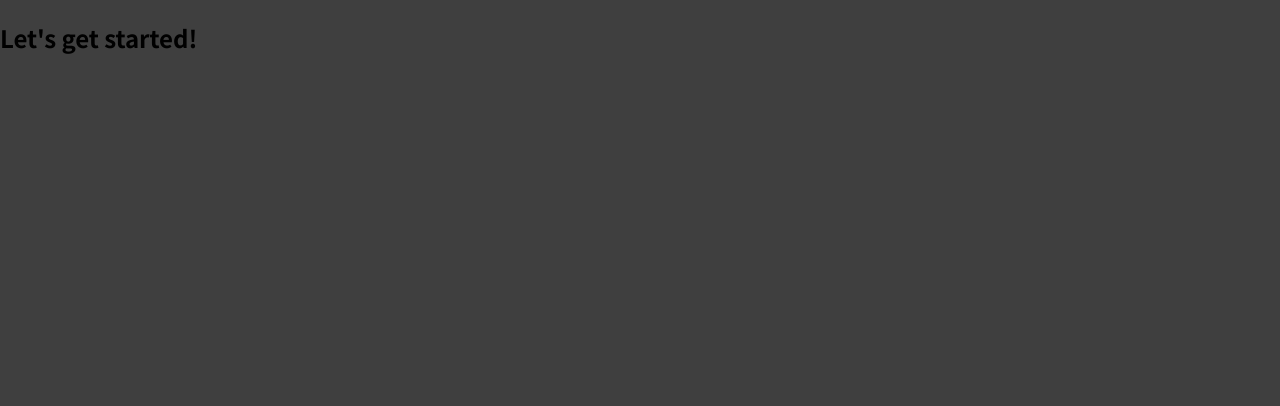
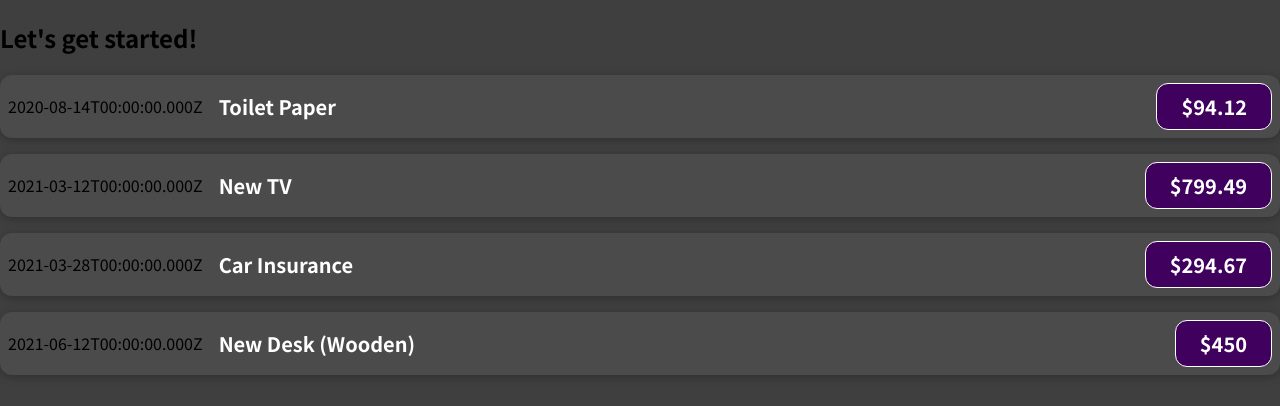
Before and after one commit to rashmimanandhar/expense-log, a JavaScript app: page / in a window 1280 px wide. Shown: the top 406 px of the page. Built offline with nearby package versions, Linux system fonts and the light colour scheme.

Commit message:
feat: create an ExpenseItem component

```diff
--- a/src/App.js
+++ b/src/App.js
@@ -1,7 +1,50 @@
+import ExpenseItem from "./components/ExpenseItem";
+
 function App() {
+  const expenses = [
+    {
+      id: "e1",
+      title: "Toilet Paper",
+      amount: 94.12,
+      date: new Date(2020, 7, 14),
+    },
+    { id: "e2", title: "New TV", amount: 799.49, date: new Date(2021, 2, 12) },
+    {
+      id: "e3",
+      title: "Car Insurance",
+      amount: 294.67,
+      date: new Date(2021, 2, 28),
+    },
+    {
+      id: "e4",
+      title: "New Desk (Wooden)",
+      amount: 450,
+      date: new Date(2021, 5, 12),
+    },
+  ];
   return (
     <div>
       <h2>Let's get started!</h2>
+      <ExpenseItem
+        title={expenses[0].title}
+        amount={expenses[0].amount}
+        date={expenses[0].date}
+      ></ExpenseItem>
+      <ExpenseItem
+        title={expenses[1].title}
+        amount={expenses[1].amount}
+        date={expenses[1].date}
+      ></ExpenseItem>
+      <ExpenseItem
+        title={expenses[2].title}
+        amount={expenses[2].amount}
+        date={expenses[2].date}
+      ></ExpenseItem>
+      <ExpenseItem
+        title={expenses[3].title}
+        amount={expenses[3].amount}
+        date={expenses[3].date}
+      ></ExpenseItem>
     </div>
   );
 }
--- /dev/null
+++ b/src/components/ExpenseItem.css
@@ -0,0 +1,56 @@
+.expense-item {
+  display: flex;
+  justify-content: space-between;
+  align-items: center;
+  box-shadow: 0 2px 8px rgba(0, 0, 0, 0.25);
+  padding: 0.5rem;
+  margin: 1rem 0;
+  border-radius: 12px;
+  background-color: #4b4b4b;
+}
+
+.expense-item__description {
+  display: flex;
+  flex-direction: column;
+  gap: 1rem;
+  align-items: flex-end;
+  flex-flow: column-reverse;
+  justify-content: flex-start;
+  flex: 1;
+}
+
+.expense-item h2 {
+  color: #3a3a3a;
+  font-size: 1rem;
+  flex: 1;
+  margin: 0 1rem;
+  color: white;
+}
+
+.expense-item__price {
+  font-size: 1rem;
+  font-weight: bold;
+  color: white;
+  background-color: #40005d;
+  border: 1px solid white;
+  padding: 0.5rem;
+  border-radius: 12px;
+}
+
+@media (min-width: 580px) {
+  .expense-item__description {
+    flex-direction: row;
+    align-items: center;
+    justify-content: flex-start;
+    flex: 1;
+  }
+
+  .expense-item__description h2 {
+    font-size: 1.25rem;
+  }
+
+  .expense-item__price {
+    font-size: 1.25rem;
+    padding: 0.5rem 1.5rem;
+  }
+}
--- /dev/null
+++ b/src/components/ExpenseItem.js
@@ -0,0 +1,15 @@
+import "./ExpenseItem.css";
+
+function ExpenseItem(props) {
+  return (
+    <div className="expense-item">
+      <div>{props.date.toISOString()}</div>
+      <div className="expense-item__description">
+        <h2>{props.title}</h2>
+      </div>
+      <div className="expense-item__price">${props.amount}</div>
+    </div>
+  );
+}
+
+export default ExpenseItem;
```
